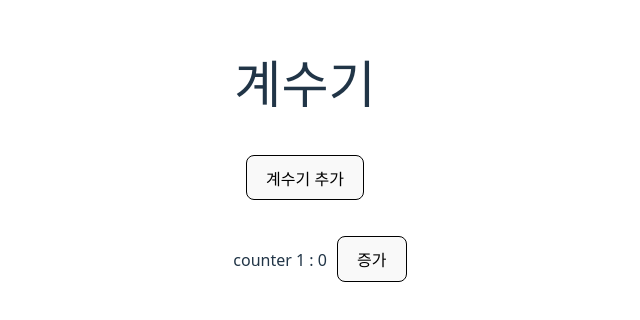
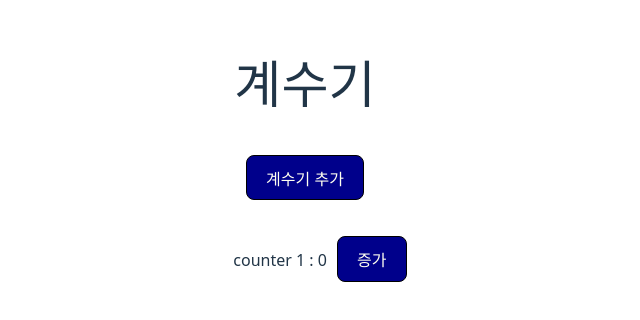
Before and after one commit to osparking/react-callback, a React (Vite) app: page / in a window 1280 px wide. Shown: the part 236-556 px from the top of the page, without its empty margins (335-975 px from the left). Built offline with nearby package versions, Linux system fonts and the light colour scheme.

Commit message:
adds some visual sugure

```diff
--- a/src/App.css
+++ b/src/App.css
@@ -8,6 +8,8 @@
 .button {
   border: 1px solid black;
   margin: 10px;
+  background-color: darkblue;
+  color: ivory;
 }
 
 ul {
```
